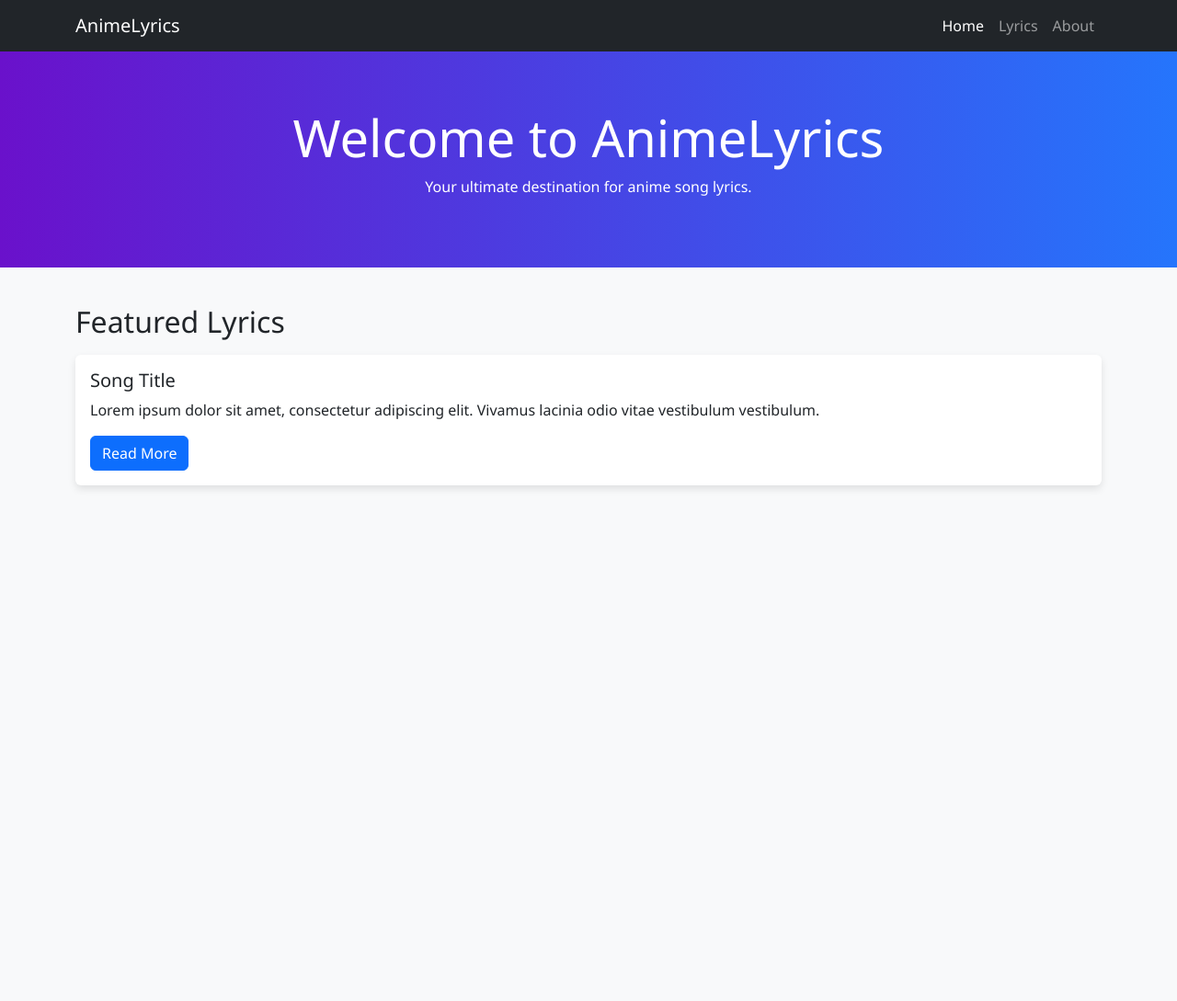
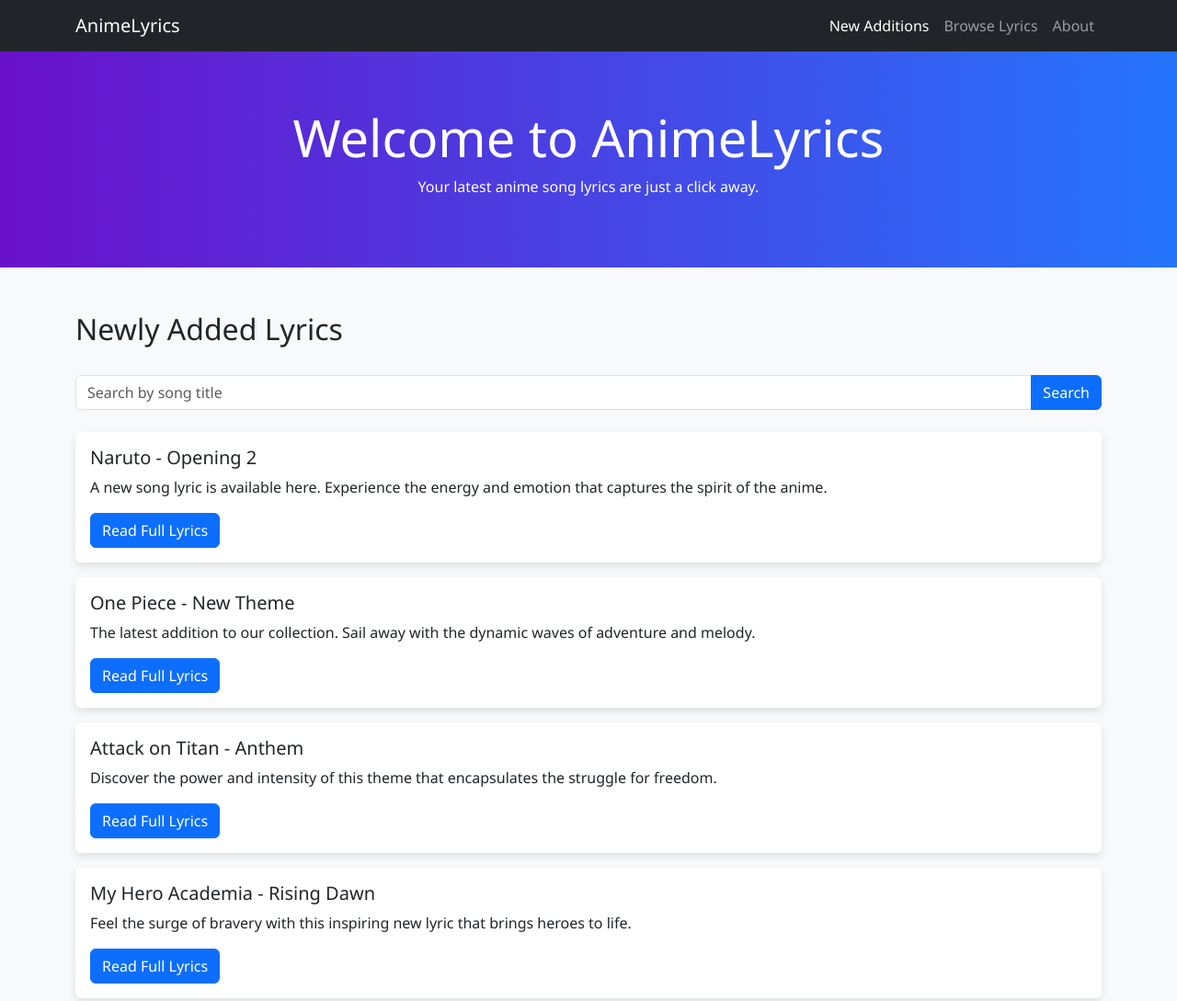
Before and after one commit to DeusXXIV/SophieAnimeLyrics, a plain HTML site: page index.html in a window 1280 px wide. Shown: the top 1089 px of the page at 92% size. Before the commit the page ends 800 px from the top, so only its background shows below. Drawn offline with nearby package versions, Linux system fonts and the light colour scheme.

Commit message:
initial features and search feature.

```diff
--- a/index.html
+++ b/index.html
@@ -3,59 +3,52 @@
 <head>
   <meta charset="UTF-8" />
   <meta name="viewport" content="width=device-width, initial-scale=1.0" />
-  <title>Anime Lyrics</title>
+  <title>Anime Lyrics - New Additions</title>
   <!-- Bootstrap CSS -->
   <link href="https://cdn.jsdelivr.net/npm/bootstrap@5.3.3/dist/css/bootstrap.min.css" rel="stylesheet">
   <!-- Custom CSS -->
   <link rel="stylesheet" href="styles.css">
 </head>
 <body>
-
   <!-- Navbar -->
   <nav class="navbar navbar-expand-lg navbar-dark bg-dark">
     <div class="container">
       <a class="navbar-brand" href="#">AnimeLyrics</a>
-      <button class="navbar-toggler" type="button" data-bs-toggle="collapse" data-bs-target="#navbarNav" aria-controls="navbarNav" aria-expanded="false" aria-label="Toggle navigation">
+      <button class="navbar-toggler" type="button" data-bs-toggle="collapse" data-bs-target="#navbarNav"
+        aria-controls="navbarNav" aria-expanded="false" aria-label="Toggle navigation">
         <span class="navbar-toggler-icon"></span>
       </button>
       <div class="collapse navbar-collapse" id="navbarNav">
         <ul class="navbar-nav ms-auto">
-          <li class="nav-item">
-            <a class="nav-link active" aria-current="page" href="#">Home</a>
-          </li>
-          <li class="nav-item">
-            <a class="nav-link" href="#">Lyrics</a>
-          </li>
-          <li class="nav-item">
-            <a class="nav-link" href="#">About</a>
-          </li>
+          <li class="nav-item"><a class="nav-link active" href="#">New Additions</a></li>
+          <li class="nav-item"><a class="nav-link" href="#">Browse Lyrics</a></li>
+          <li class="nav-item"><a class="nav-link" href="#">About</a></li>
         </ul>
       </div>
     </div>
   </nav>
 
-  <!-- Hero Section -->
-  <section class="hero">
+  <!-- Hero Section (Optional) -->
+  <header class="hero text-center">
     <div class="container">
       <h1 class="display-4">Welcome to AnimeLyrics</h1>
-      <p>Your ultimate destination for anime song lyrics.</p>
+      <p>Your latest anime song lyrics are just a click away.</p>
     </div>
-  </section>
+  </header>
 
-  <!-- Main Content -->
-  <section class="lyrics-section">
-    <div class="container">
-      <h2>Featured Lyrics</h2>
-      <!-- Replace below with dynamic content as needed -->
-      <div class="card my-3">
-        <div class="card-body">
-          <h5 class="card-title">Song Title</h5>
-          <p class="card-text">Lorem ipsum dolor sit amet, consectetur adipiscing elit. Vivamus lacinia odio vitae vestibulum vestibulum.</p>
-          <a href="#" class="btn btn-primary">Read More</a>
-        </div>
+  <!-- Newly Added Lyrics Section with Search -->
+  <main class="container my-5">
+    <section class="new-lyrics">
+      <h2>Newly Added Lyrics</h2>
+      <!-- Search Input -->
+      <div class="input-group mb-4">
+        <input type="text" id="searchInput" class="form-control" placeholder="Search by song title">
+        <button id="searchButton" class="btn btn-primary">Search</button>
       </div>
-    </div>
-  </section>
+      <!-- The lyrics cards will be populated dynamically via JavaScript -->
+      <div id="new-lyrics-container"></div>
+    </section>
+  </main>
 
   <!-- Bootstrap JS Bundle (includes Popper) -->
   <script src="https://cdn.jsdelivr.net/npm/bootstrap@5.3.3/dist/js/bootstrap.bundle.min.js"></script>
--- a/script.js
+++ b/script.js
@@ -1,7 +1,65 @@
-// Custom JavaScript for AnimeLyrics project
+document.addEventListener('DOMContentLoaded', function() {
+  // Define an array of mock lyric objects
+  const mockLyrics = [
+    {
+      title: "Naruto - Opening 2",
+      excerpt: "A new song lyric is available here. Experience the energy and emotion that captures the spirit of the anime.",
+      link: "#"
+    },
+    {
+      title: "One Piece - New Theme",
+      excerpt: "The latest addition to our collection. Sail away with the dynamic waves of adventure and melody.",
+      link: "#"
+    },
+    {
+      title: "Attack on Titan - Anthem",
+      excerpt: "Discover the power and intensity of this theme that encapsulates the struggle for freedom.",
+      link: "#"
+    },
+    {
+      title: "My Hero Academia - Rising Dawn",
+      excerpt: "Feel the surge of bravery with this inspiring new lyric that brings heroes to life.",
+      link: "#"
+    }
+  ];
 
-document.addEventListener('DOMContentLoaded', function() {
-    console.log('AnimeLyrics website loaded successfully!');
+  // Locate elements on the page
+  const container = document.getElementById('new-lyrics-container');
+  const searchInput = document.getElementById('searchInput');
+  const searchButton = document.getElementById('searchButton');
 
-    // Add your JavaScript code here.
-  });
+  // Function to render lyrics based on a provided array
+  function renderLyrics(lyricsArray) {
+    let html = '';
+    lyricsArray.forEach(item => {
+      html += `
+      <div class="card my-3">
+        <div class="card-body">
+          <h5 class="card-title">${item.title}</h5>
+          <p class="card-text">${item.excerpt}</p>
+          <a href="${item.link}" class="btn btn-primary">Read Full Lyrics</a>
+        </div>
+      </div>
+      `;
+    });
+    container.innerHTML = html;
+  }
+
+  // Initially, render all lyrics
+  renderLyrics(mockLyrics);
+
+  // Function to perform a search on the song titles
+  function performSearch() {
+    const query = searchInput.value.trim().toLowerCase();
+    if (!query) {
+      renderLyrics(mockLyrics);
+      return;
+    }
+    const filteredLyrics = mockLyrics.filter(item => item.title.toLowerCase().includes(query));
+    renderLyrics(filteredLyrics);
+  }
+
+  // Attach event handlers for search
+  searchButton.addEventListener('click', performSearch);
+  searchInput.addEventListener('keyup', performSearch);
+});
--- a/styles.css
+++ b/styles.css
@@ -11,11 +11,12 @@ body {
   text-align: center;
 }
 
-  .lyrics-section {
-    padding: 40px 20px;
-  }
-
 .card {
   border: none;
   box-shadow: 0 4px 8px rgba(0, 0, 0, 0.1);
 }
+
+/* Optional: Styling for the new lyrics section */
+.new-lyrics h2 {
+  margin-bottom: 30px;
+}
```
Lines whose indentation alone changed are shown as unchanged.
